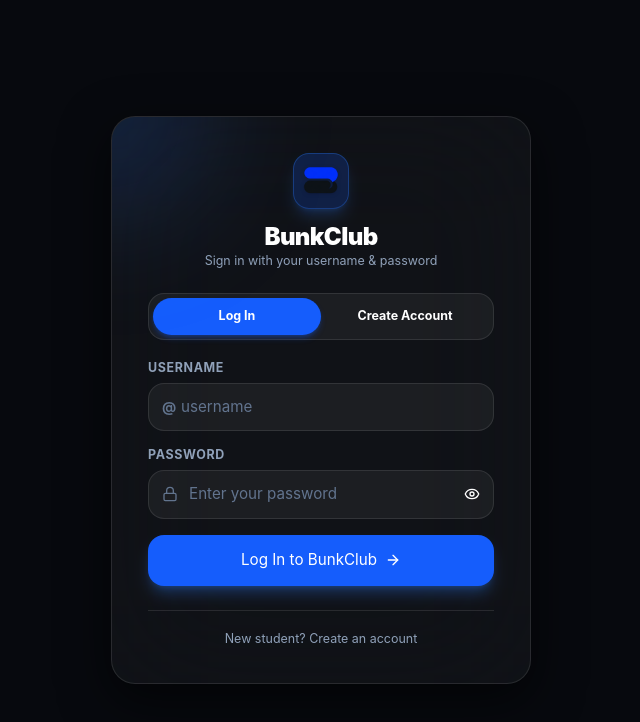
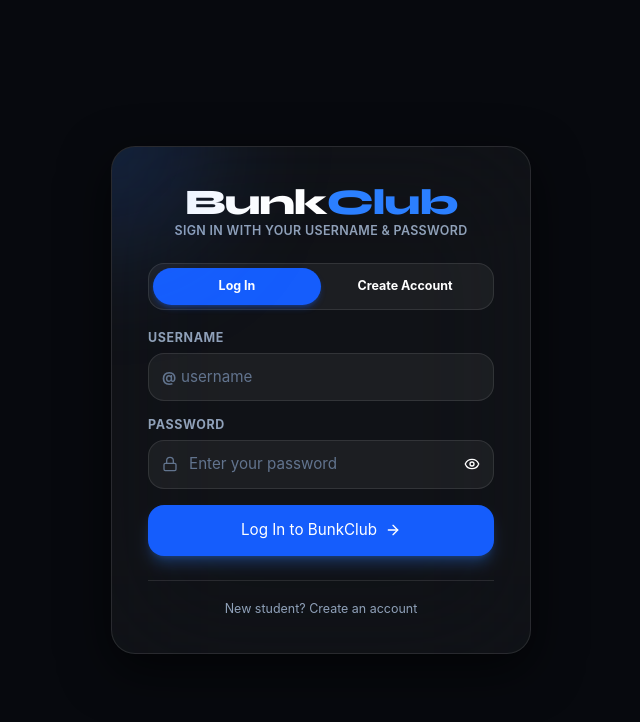
Before and after one commit to adwaithsudheerv/BunkWell, a React (Vite) app in the folder frontend/: page /login in a window 1280 px wide. Shown: the top 722 px of the page, without its empty margins (319-959 px from the left). Built offline with nearby package versions, Linux system fonts and the light colour scheme.

Commit message:
feat: replace in-app logo images with custom BunkClub typography; update APK

```diff
--- a/frontend/index.html
+++ b/frontend/index.html
@@ -11,6 +11,9 @@
     <meta name="apple-mobile-web-app-status-bar-style" content="black-translucent" />
     <meta name="apple-mobile-web-app-title" content="BunkClub" />
     <link rel="manifest" href="/manifest.json" />
+    <link rel="preconnect" href="https://fonts.googleapis.com">
+    <link rel="preconnect" href="https://fonts.gstatic.com" crossorigin>
+    <link href="https://fonts.googleapis.com/css2?family=Plus+Jakarta+Sans:wght@700;800;900&family=Syne:wght@700;800;900&display=swap" rel="stylesheet">
     <title>BunkClub – Smart Attendance & Bunk Intelligence</title>
   </head>
   <body>
--- a/frontend/src/components/Layout.jsx
+++ b/frontend/src/components/Layout.jsx
@@ -59,12 +59,11 @@ export default function Layout() {
     <div className="flex flex-col h-full select-none">
       {/* Brand Header */}
       <div className={`flex items-center justify-between px-5 py-5 border-b ${isDark ? 'border-white/10' : 'border-[#e6e1d6]'}`}>
-        <Link to="/dashboard" className="flex items-center">
-          <img
-            src={isDark ? '/logo-white.png' : '/logo-dark.png'}
-            alt="BunkClub"
-            className="h-7 w-auto object-contain"
-          />
+        <Link to="/dashboard" className="flex items-center group">
+          <span className="bunkclub-brand text-2xl tracking-tight font-black select-none">
+            <span className={isDark ? "text-white" : "text-[#0a0a0c]"}>Bunk</span>
+            <span className="text-blue-500">Club</span>
+          </span>
         </Link>
         {/* Dark / Light Mode Toggle */}
         <button
@@ -189,11 +188,10 @@ export default function Layout() {
           }`}
         >
           <Link to="/dashboard" className="flex items-center">
-            <img
-              src={isDark ? '/logo-white.png' : '/logo-dark.png'}
-              alt="BunkClub"
-              className="h-7 w-auto object-contain"
-            />
+            <span className="bunkclub-brand text-2xl tracking-tight font-black select-none">
+              <span className={isDark ? "text-white" : "text-[#0a0a0c]"}>Bunk</span>
+              <span className="text-blue-500">Club</span>
+            </span>
           </Link>
           <div className="flex items-center gap-2">
             <button
--- a/frontend/src/index.css
+++ b/frontend/src/index.css
@@ -1,4 +1,10 @@
 @import "tailwindcss";
+
+.bunkclub-brand {
+  font-family: 'Syne', 'Plus Jakarta Sans', system-ui, -apple-system, sans-serif;
+  letter-spacing: -0.035em;
+  font-weight: 900;
+}
 
 @layer reset, tokens, base, layout, components;
 
--- a/frontend/src/pages/LoginPage.jsx
+++ b/frontend/src/pages/LoginPage.jsx
@@ -108,22 +108,12 @@ export default function LoginPage() {
         {/* Subtle glass highlight stripe */}
         <div className="absolute -top-24 -left-24 w-48 h-48 bg-blue-500/20 rounded-full blur-3xl pointer-events-none" />
 
-        {/* Logo & Brand Header */}
+        {/* Brand Header */}
         <div className="text-center mb-6">
-          <div className="w-14 h-14 rounded-2xl bg-blue-600/20 border border-blue-500/30 flex items-center justify-center mx-auto mb-3 shadow-lg shadow-blue-500/20">
-            <img
-              src="/logo-emblem.png"
-              alt="BunkClub Logo"
-              className="w-9 h-9 object-contain drop-shadow"
-              onError={(e) => {
-                e.target.style.display = 'none';
-              }}
-            />
-          </div>
-          <h1 className="text-2xl font-black tracking-tight text-white flex items-center justify-center gap-1.5">
-            BunkClub
+          <h1 className="bunkclub-brand text-3xl sm:text-4xl font-black tracking-tight text-white flex items-center justify-center">
+            <span>Bunk</span><span className="text-blue-500">Club</span>
           </h1>
-          <p className="text-xs text-slate-400 mt-1">
+          <p className="text-xs text-slate-400 mt-1.5 tracking-wide uppercase font-semibold">
             {mode === 'login' ? 'Sign in with your username & password' : 'Create your 24/7 attendance tracker'}
           </p>
         </div>
--- a/frontend/src/pages/RegisterPage.jsx
+++ b/frontend/src/pages/RegisterPage.jsx
@@ -89,22 +89,12 @@ export default function RegisterPage() {
         {/* Subtle glass highlight stripe */}
         <div className="absolute -top-24 -left-24 w-48 h-48 bg-blue-500/20 rounded-full blur-3xl pointer-events-none" />
 
-        {/* Logo & Brand Header */}
+        {/* Brand Header */}
         <div className="text-center mb-6">
-          <div className="w-14 h-14 rounded-2xl bg-blue-600/20 border border-blue-500/30 flex items-center justify-center mx-auto mb-3 shadow-lg shadow-blue-500/20">
-            <img
-              src="/logo-emblem.png"
-              alt="BunkClub Logo"
-              className="w-9 h-9 object-contain drop-shadow"
-              onError={(e) => {
-                e.target.style.display = 'none';
-              }}
-            />
-          </div>
-          <h1 className="text-2xl font-black tracking-tight text-white">
-            Create Account
+          <h1 className="bunkclub-brand text-3xl sm:text-4xl font-black tracking-tight text-white flex items-center justify-center">
+            <span>Bunk</span><span className="text-blue-500">Club</span>
           </h1>
-          <p className="text-xs text-slate-400 mt-1">
+          <p className="text-xs text-slate-400 mt-1.5 tracking-wide uppercase font-semibold">
             Sign up with just a username & password
           </p>
         </div>
```
Also changed, not shown: 1 other file (tests, documents, lock files or other folders).
